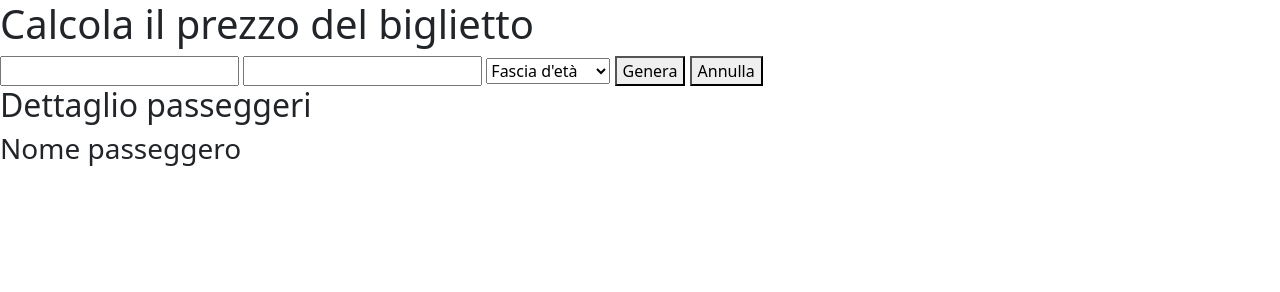
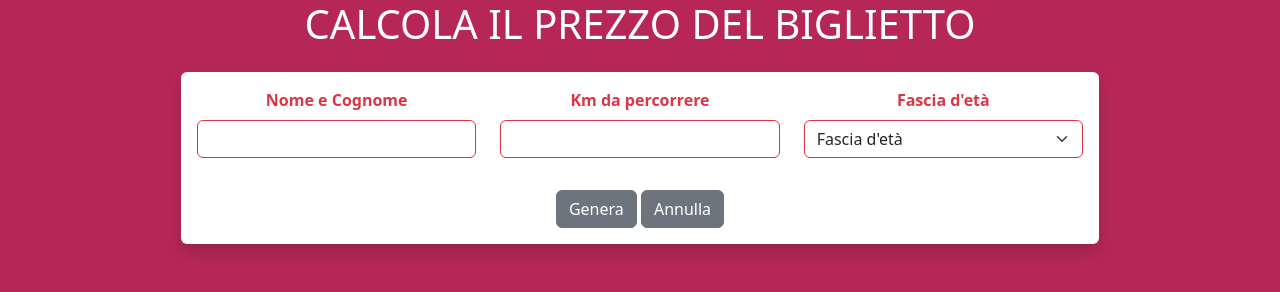
Before and after one commit to MatteoTarabella04/js-biglietto-treno-form, a plain HTML site: page index.html in a window 1280 px wide. Drawn offline with nearby package versions, Linux system fonts and the light colour scheme.

Commit message:
add some style and ticket  animation

```diff
--- a/assets/css/style.css
+++ b/assets/css/style.css
@@ -0,0 +1,8 @@
+#app_main {
+    height: 100vh;
+    background-color: rgb(182, 39, 87);
+}
+
+strong {
+    display: block;
+}
--- a/assets/js/main.js
+++ b/assets/js/main.js
@@ -17,7 +17,8 @@ const ticket_type_element = document.getElementById('ticket_age');
 const ticket_c = document.getElementById('ticket_coach');
 const ticket_cd = document.getElementById('ticket_code');
 const ticket_tot = document.getElementById('ticket_cost');
-const ticket_age = document.getElementById('age_range')
+const ticket_age = document.getElementById('age_range');
+const ticket = document.getElementById('hide');
 
 // al click creo una funzione che mi legge cosa ha inserito l'utente
 btnEl.addEventListener('click', function(){
@@ -54,8 +55,10 @@ btnEl.addEventListener('click', function(){
             ticket_type_element.innerHTML = 'Biglietto Ridotto Over 65'
         break;
     }
-    ticket_tot.innerHTML = tot.toFixed(2);
+    ticket_tot.innerHTML = `${tot.toFixed(2)} €`;
 
+    //faccio apparire il biglietto
+    ticket.className = "d-block";
 
 })
 
@@ -69,4 +72,7 @@ btnEl_clear.addEventListener('click', function(){
     // resetto i valori inseriti dall'utente
     nameEl = document.getElementById("nameInput").value = '';
     kmEl = document.getElementById("kmInput").value = '';
+
+    //faccio sparire il biglietto dopo aver cliccato annulla
+    ticket.className = "d-none";
 })
--- a/index.html
+++ b/index.html
@@ -5,48 +5,99 @@
         <meta http-equiv="X-UA-Compatible" content="IE=edge">
         <meta name="viewport" content="width=device-width, initial-scale=1.0">
         <!-- bootstarp -->
-    <link rel="stylesheet" href="https://cdn.jsdelivr.net/npm/bootstrap@5.2.3/dist/css/bootstrap.min.css">
+        <link rel="stylesheet"
+            href="https://cdn.jsdelivr.net/npm/bootstrap@5.2.3/dist/css/bootstrap.min.css">
         <title>Document</title>
         <!-- mystyle -->
         <link rel="stylesheet" href="./assets/css/style.css">
     </head>
     <body>
 
-    <h1>
+        <main id="app_main">
+            <h1 class="text-center text-uppercase text-white">
                 Calcola il prezzo del biglietto
             </h1>
-    <input type="text" name="name" id="nameInput">
-    <input type="number" name="km" id="kmInput">
-    <select name="age" id="age_range">
+            <div class="container-fluid">
+                <div class="container w-75">
+                    <div class="card border-0 shadow my-4">
+                        <div class="card-body">
+                            <div class="row row-cols-3">
+                                <div class="col text-center">
+                                    <label for="name" class="form-label text-danger fw-bold">Nome e Cognome</label>
+                                    <input type="text" name="name"
+                                        id="nameInput" class="form-control border-danger">
+                                </div>
+                                <div class="col text-center">
+                                    <label for="name" class="form-label text-danger fw-bold">Km da percorrere</label>
+                                    <input type="number" name="km" id="kmInput" class="form-control  border-danger">
+                                </div>
+                                <div class="col text-center">
+                                    <label for="name" class="form-label text-danger fw-bold">Fascia d'età</label>
+                                    <select name="age" id="age_range" class="form-select  border-danger">
                                         <option selected>Fascia d'età</option>
                                         <option value="minorenne">Minorenne</option>
                                         <option value="maggiorenne">Maggiorenne</option>
                                         <option value="over65">Over 65</option>
                                     </select>
-    <button type="submit" class="sub">Genera</button>
-    <button type="reset" class="clear">Annulla</button>
+                                </div>
+                            </div>
 
 
-    <h2>
+                        </div>
+                        <div class="card-body mx-auto">
+                            <button type="submit" class="sub btn btn-secondary">Genera</button>
+                            <button type="reset" class="clear btn btn-secondary">Annulla</button>
+                        </div>
+                    </div>
+
+                    <section id="hide" class="d-none">
+                        <h2 class="text-center text-uppercase text-white">
+                            Il tuo biglietto
+                        </h2>
+                        <div class="card border-0 rounded-0 p-4 shadow">
+                            <h4 class="text-uppercase">
                                 Dettaglio passeggeri
-    </h2>
-    <h3>
-        Nome passeggero
-    </h3>
-    <strong id="ticket_name"></strong>
+                            </h4>
+                            <div class="row">
+                                <div class="col-4 bg-secondary p-2">
+                                    <h6 class="text-center txt text-uppercase">Nome Passeggero</h6>
+                                    <strong id="ticket_name" class="text-capitalize"></strong>
+                                </div>
+                                <div class="col flex flex-column">
+                                    <strong>Offerta</strong>
                                     <span id="ticket_age"></span>
+                                </div>
+                                <div class="col flex flex-column">
+                                    <strong>Carrozza</strong>
                                     <span id="ticket_coach"></span>
+                                </div>
+                                <div class="col flex flex-column">
+                                    <strong>Codice CP</strong>
                                     <span id="ticket_code"></span>
+                                </div>
+                                <div class="col flex flex-column">
+                                    <strong>Costo Biglietto</strong>
                                     <span id="ticket_cost"></span>
-
-
+                                </div>
+                            </div>
+                        </div>
+                    </section>
+                </div>
+            </div>
+        </main>
 
         <!-- #region Script -->
         <!-- myscript -->
         <script src="./assets/js/main.js"></script>
         <!-- bootstrap -->
-    <script src="https://cdn.jsdelivr.net/npm/@popperjs/core@2.11.6/dist/umd/popper.min.js" integrity="sha384-oBqDVmMz9ATKxIep9tiCxS/Z9fNfEXiDAYTujMAeBAsjFuCZSmKbSSUnQlmh/jp3" crossorigin="anonymous"></script>
-    <script src="https://cdn.jsdelivr.net/npm/bootstrap@5.2.3/dist/js/bootstrap.min.js" integrity="sha384-cuYeSxntonz0PPNlHhBs68uyIAVpIIOZZ5JqeqvYYIcEL727kskC66kF92t6Xl2V" crossorigin="anonymous"></script>
+        <script
+            src="https://cdn.jsdelivr.net/npm/@popperjs/core@2.11.6/dist/umd/popper.min.js"
+            integrity="sha384-oBqDVmMz9ATKxIep9tiCxS/Z9fNfEXiDAYTujMAeBAsjFuCZSmKbSSUnQlmh/jp3"
+            crossorigin="anonymous"></script>
+        <script
+            src="https://cdn.jsdelivr.net/npm/bootstrap@5.2.3/dist/js/bootstrap.min.js"
+            integrity="sha384-cuYeSxntonz0PPNlHhBs68uyIAVpIIOZZ5JqeqvYYIcEL727kskC66kF92t6Xl2V"
+            crossorigin="anonymous"></script>
         <!-- #endregion Script -->
     </body>
 </html>
```
Lines whose indentation alone changed are shown as unchanged.
